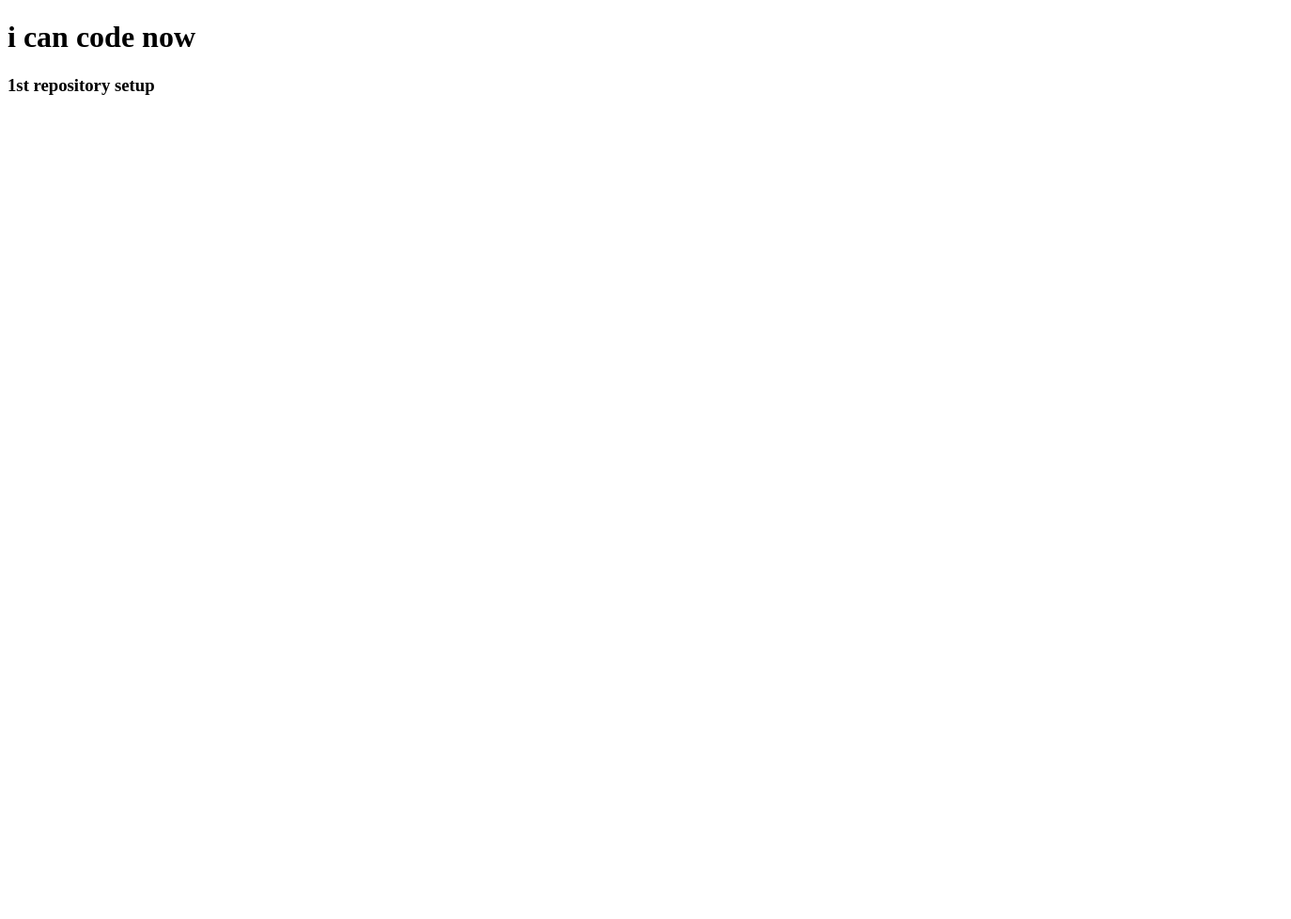
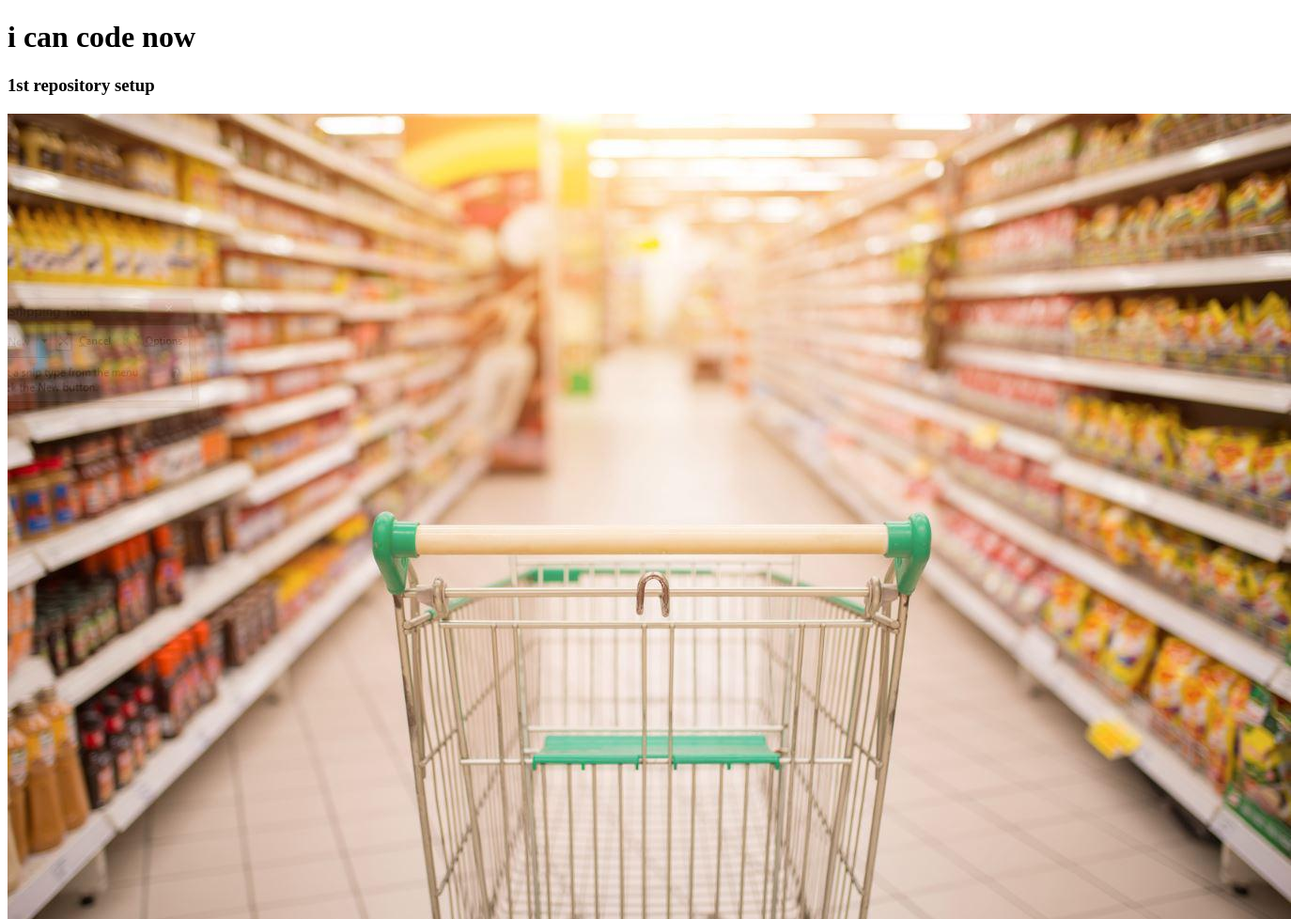
Before and after one commit to noor16mustafa/my-first-repo, a plain HTML site: page index.html in a window 1280 px wide. Shown: the whole page at 94% size, 1374 px wide, since content can reach past the window. Before the commit the page ends 800 px from the top, so only its background shows below. Drawn offline with Linux system fonts and the light colour scheme.

Commit message:
image added

```diff
--- a/index.html
+++ b/index.html
@@ -9,5 +9,6 @@
 <body>
     <h1>i can code now</h1>
     <h3>1st repository setup</h3>
+    <img src="bg.jpg" alt="">
 </body>
 </html>
```
Also changed, not shown: bg.jpg (added).
